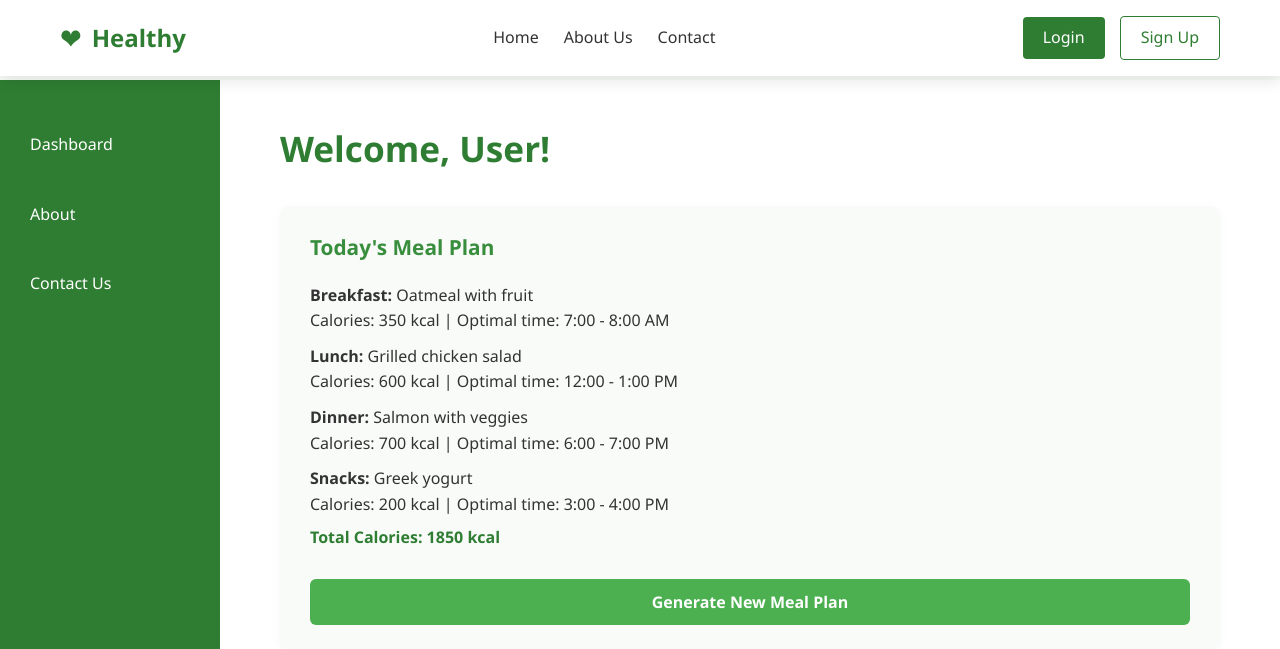
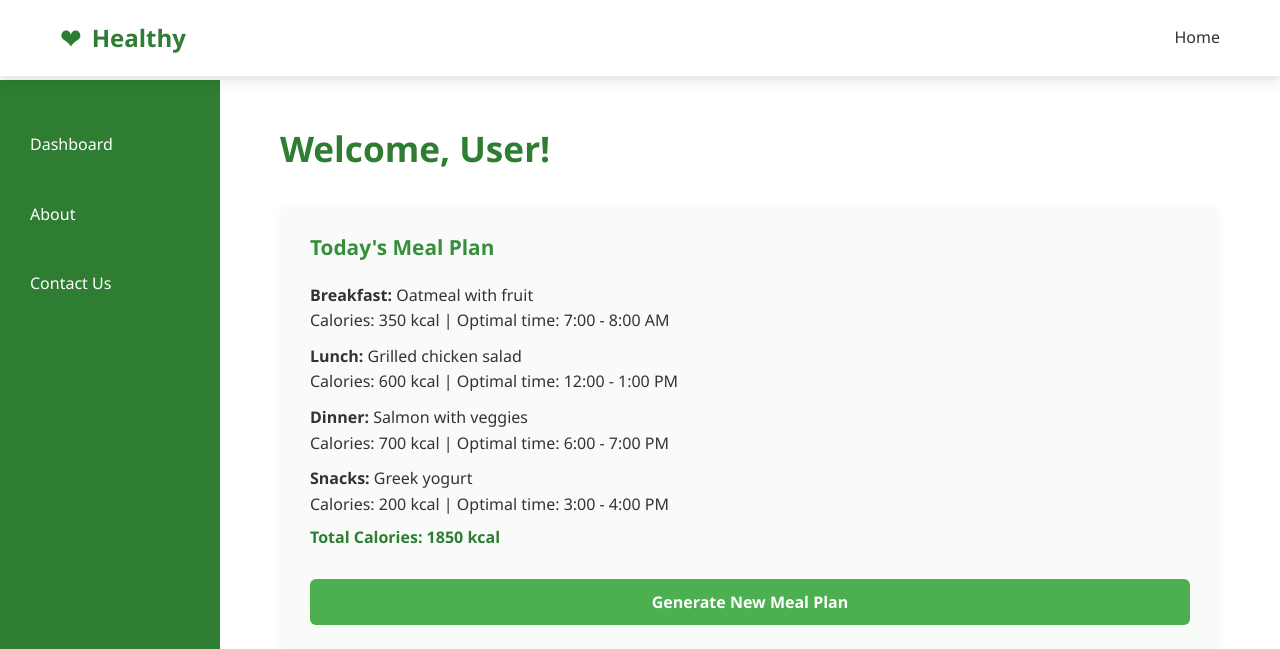
Before and after one commit to Padi-le/Templae-Hackathon, a PHP site: page /dashboard.php in a window 1280 px wide. Shown: the top 649 px of the page. Run offline with PHP 8.4, Linux system fonts and the light colour scheme.

Commit message:
if user is logged in different elements of the header shown

```diff
--- a/src/Backend/header.php
+++ b/src/Backend/header.php
@@ -8,13 +8,21 @@
 
         <nav class="nav-links">
             <a href="index.php">Home</a>
-            <a href="">About Us</a>
-            <a href="">Contact</a>
+            <div id="partially-visible" style="display:none">
+                <a href="chatBot.php">Chat Bot</a>
+                <a href="chatRoo.php">Global Chat</a>
+            </div>
         </nav>
 
-        <div class="nav-actions">
+        <div class="nav-actions" style="display:none">
             <a href="login.php" class="login-btn">Login</a>
             <a href="signup.php" class="signup-btn">Sign Up</a>
         </div>
     </div>
+    <script>
+        if(localStorage.getItem("api_key"))
+            document.getElementById("partially-visible").style.display = "block";
+        else
+            document.getElementById("nav-actions").style.display = "block";
+    </script>
 </header>
```
